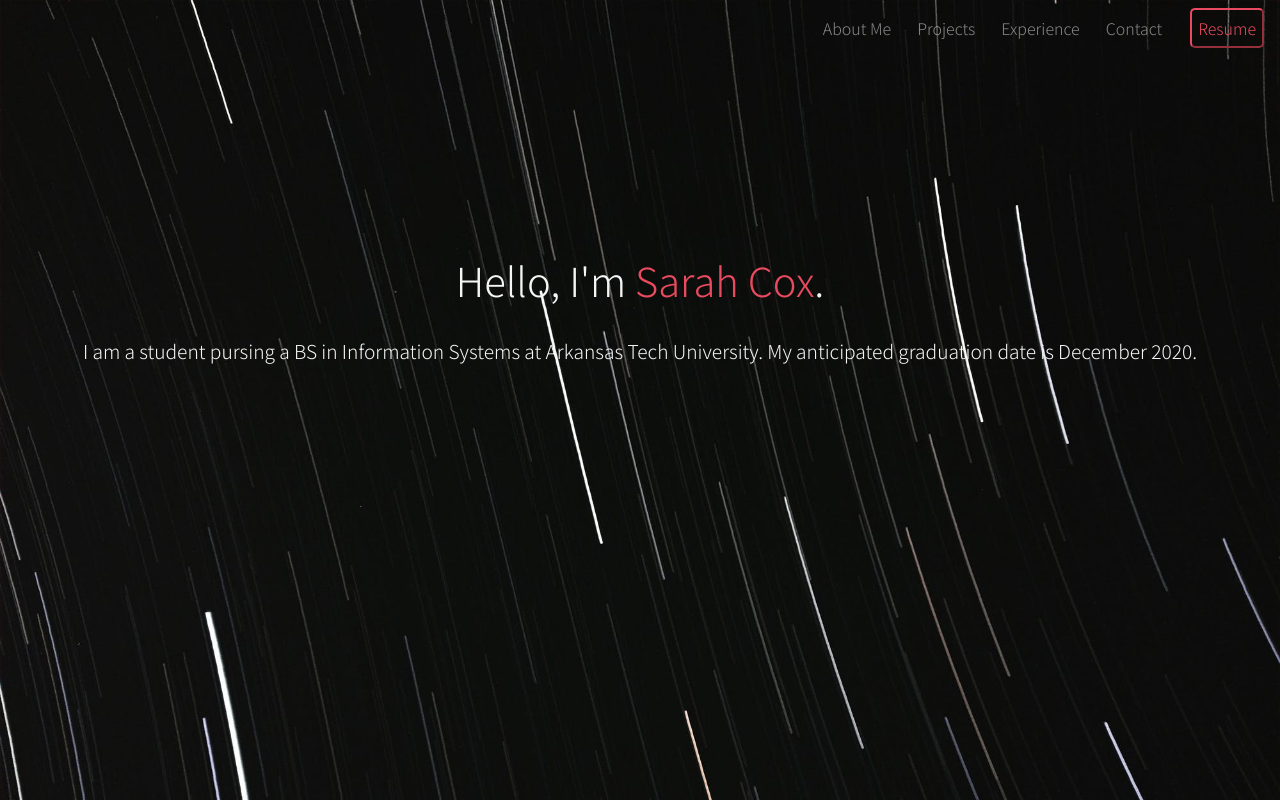
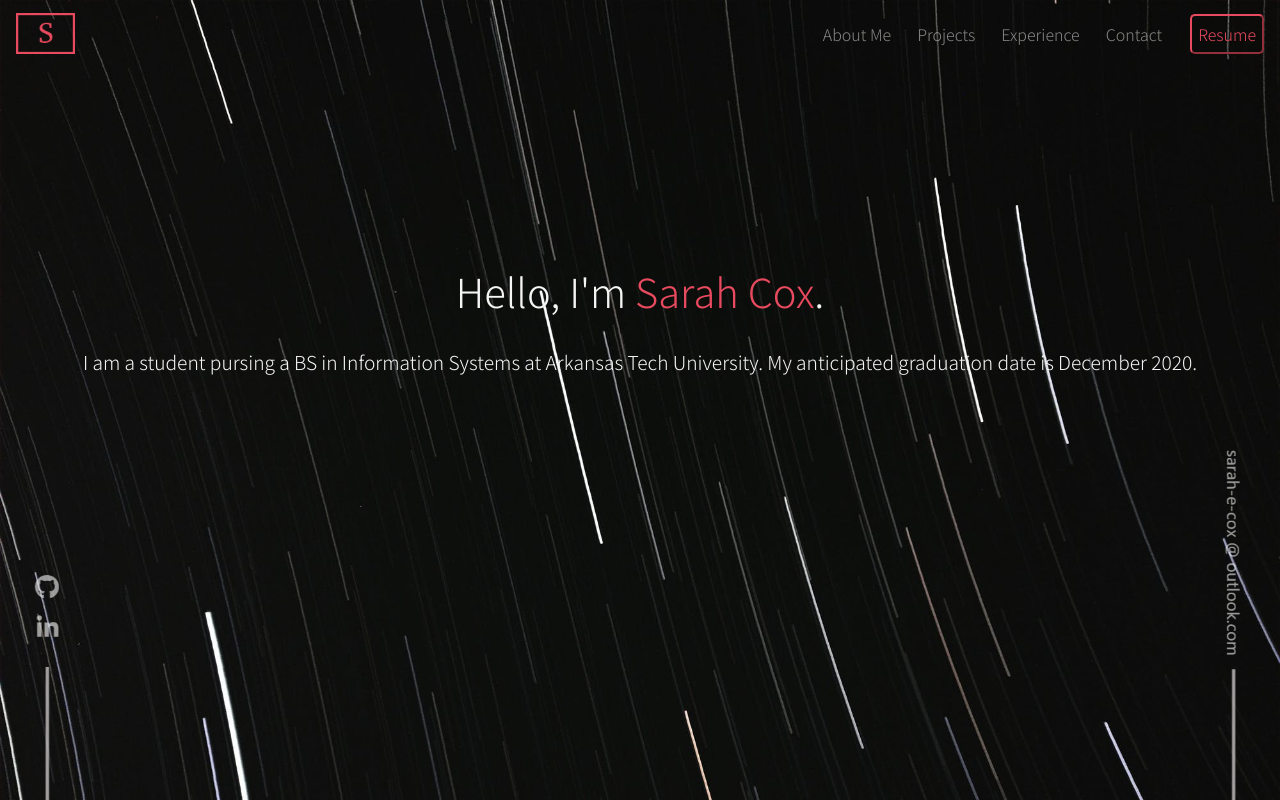
Before and after one commit to SarahBethCox/PersonalSite, a website: page src/index.html in a window 1280 px wide. Drawn offline with nearby package versions, Linux system fonts and the light colour scheme.

Commit message:
added images to site

```diff
--- a/src/index.html
+++ b/src/index.html
@@ -10,7 +10,9 @@
 <body>
 
   <nav class="navbar navbar-expand-lg navbar-dark">
-    <a class="navbar-brand" href="#"></a>
+    <a class="navbar-brand" href="#">
+      <img class="logo" src="../assets/images/logo.png" alt="">
+    </a>
     <button class="navbar-toggler" type="button" data-toggle="collapse" data-target="#navbarNav" aria-controls="navbarNav" aria-expanded="false" aria-label="Toggle navigation">
       <span class="navbar-toggler-icon"></span>
     </button>
@@ -43,5 +45,10 @@
       December 2020.
     </p>
 
+    <div class="page1-bottom">
+      <img class="social" src="../assets/images/social.png" alt="">
+      <img class="email" src="../assets/images/email.png" alt="">
+    </div>
+
 </body>
 </html>
--- a/src/style.css
+++ b/src/style.css
@@ -14,6 +14,33 @@ body {
 
   p {
     color: whitesmoke;
+  }
+
+  .page1-bottom {
+    position: fixed;
+    bottom: 0;
+    width: 100%;
+  }
+
+  .email {
+    max-height: 350px;
+    width: auto;
+    padding-right: 35px;
+    float: right;
+    bottom: 0;
+  }
+
+  .social {
+    max-height: 225px;
+    width: auto;
+    padding-left: 35px;
+    bottom: 0;
+    position: fixed;
+  }
+
+  .logo {
+    max-width: 75%;
+    height: auto;
   }
 
   .name {
```
